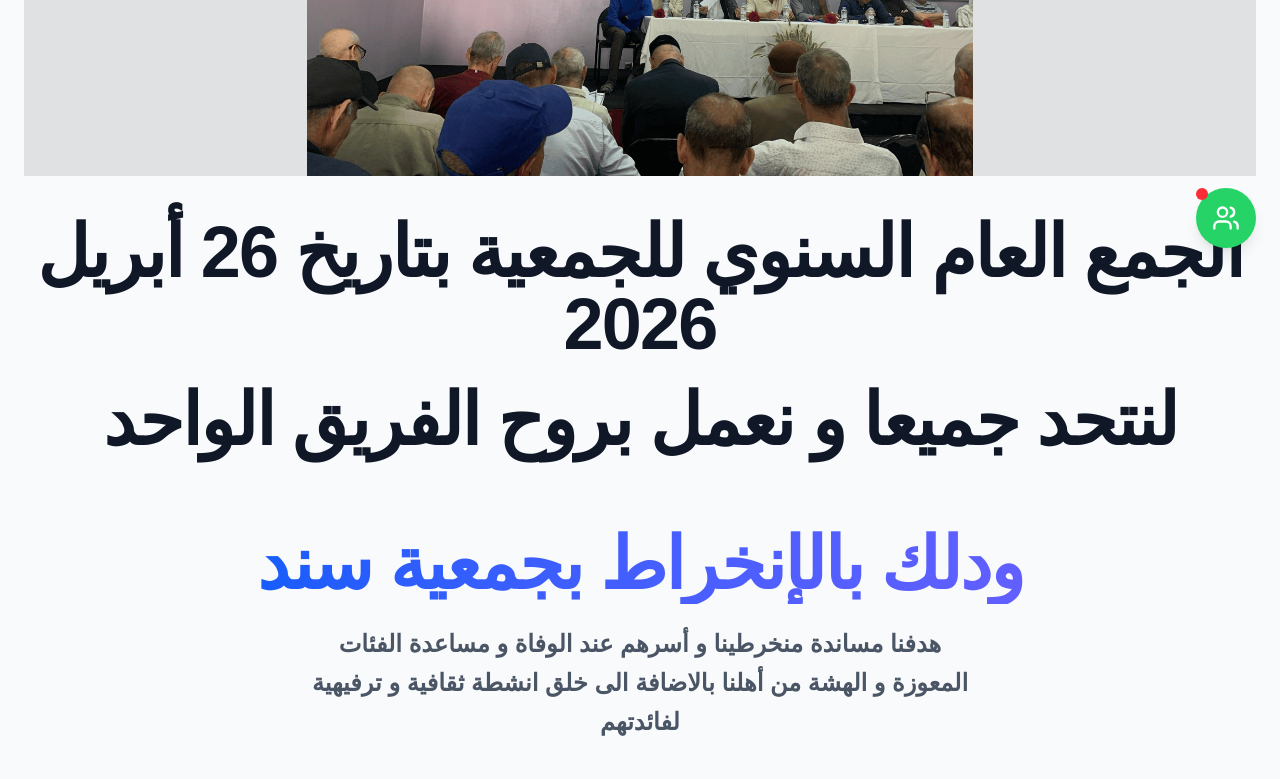
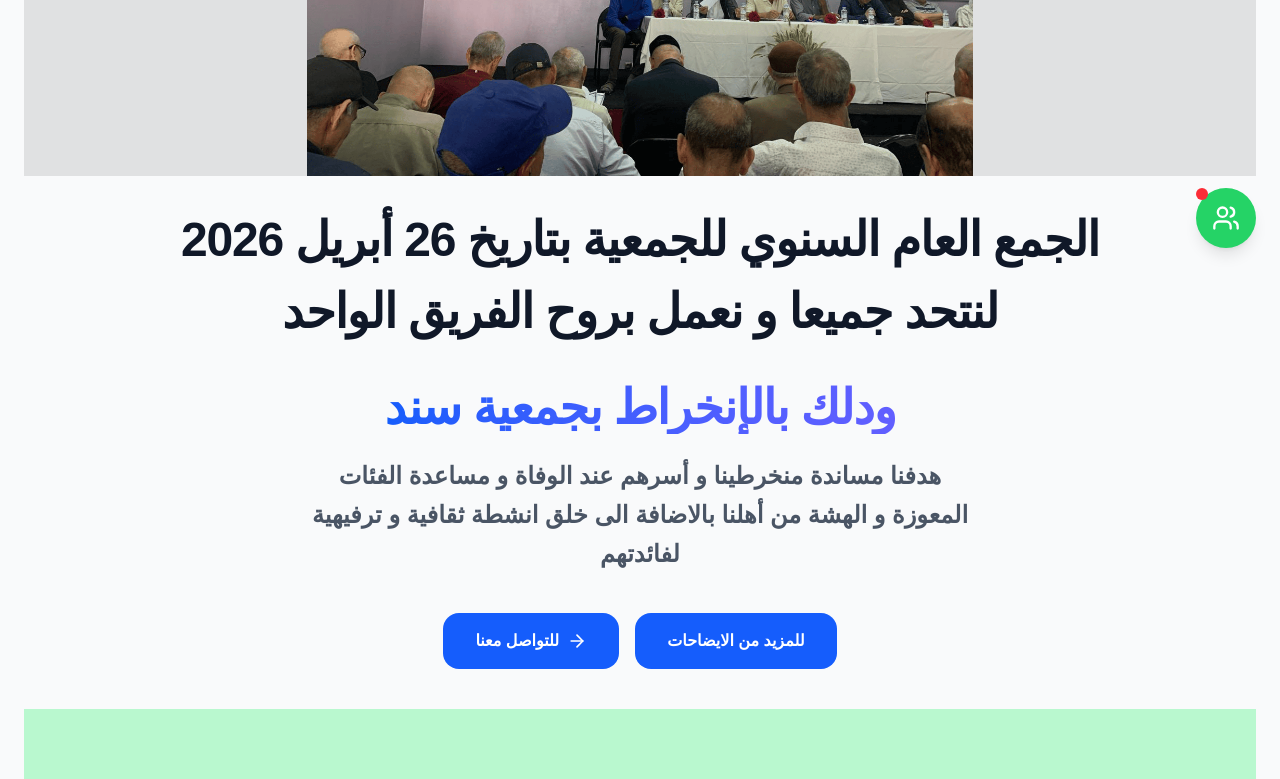
Before and after one commit to Mousl65/mousliman, a Next.js app: page / in a window 1280 px wide. Shown: the part 528-1307 px from the top of the page. Built offline with nearby package versions, Linux system fonts and the light colour scheme; no server answers.

Commit message:
Feat: installation du slider de projets avec images locales

```diff
--- a/app/page.tsx
+++ b/app/page.tsx
@@ -1,6 +1,6 @@
 "use client";
 import Link from 'next/link';
-import { ArrowRight, CheckCircle, Globe, Zap, Shield } from 'lucide-react';
+import { ArrowRight, Globe, Zap, Shield } from 'lucide-react';
 import image from 'next/image';
 import FadeIn from './components/FadeIn';
 
@@ -75,8 +75,8 @@ export default function HomePage() {
     <div className="absolute inset-0 bg-black/10 group-hover:bg-transparent transition-colors duration-500" />
   </div>
 </div>
-       <h1 className="text-5xl md:text-7xl text-center font-extrabold text-gray-900 mb-6 tracking-tight">الجمع العام السنوي للجمعية بتاريخ 26 أبريل 2026</h1>
-          <h1 className="text-5xl md:text-7xl text-center font-extrabold text-gray-900 mb-6 tracking-tight">
+       <h1 className="text-5xl md:text-5xl text-center font-extrabold text-gray-900 mb-6 tracking-tight">الجمع العام السنوي للجمعية بتاريخ 26 أبريل 2026</h1>
+          <h1 className="text-4xl md:text-5xl text-center font-extrabold text-gray-900 mb-6 tracking-tight">
 لنتحد جميعا و نعمل بروح الفريق الواحد<br /> <br />
             <span className=" bg-clip-text text-transparent bg-gradient-to-r from-blue-600 to-indigo-500">
              ودلك بالإنخراط بجمعية سند
```
